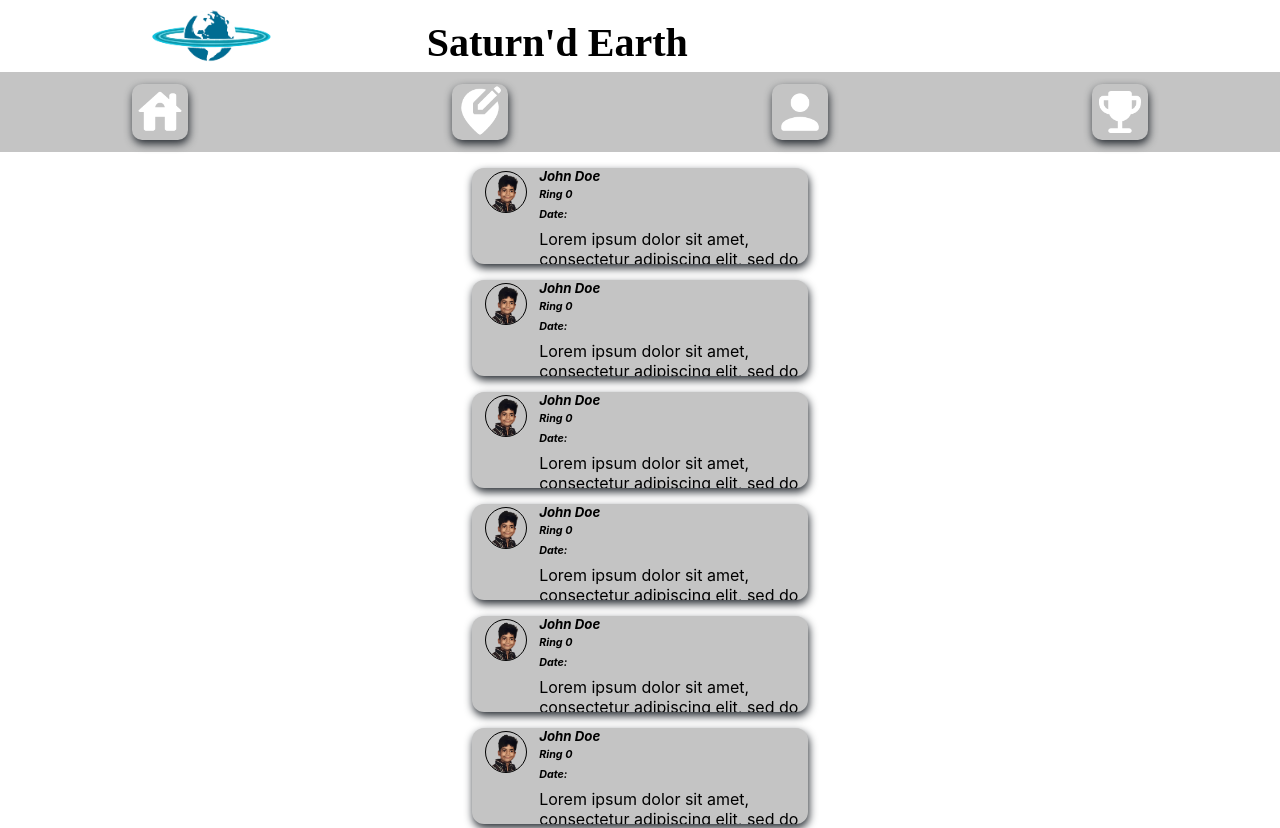
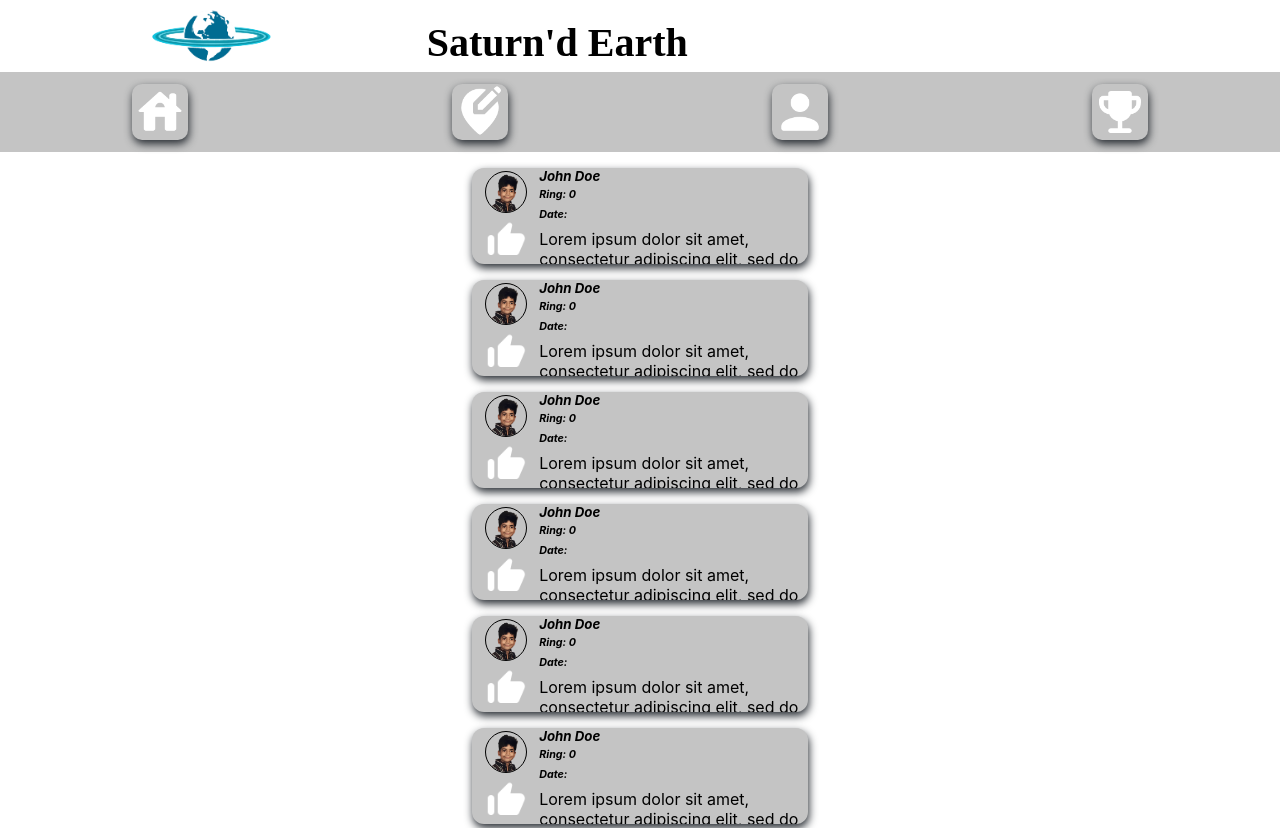
Before and after one commit to Saturnd-Earth/se-fe, a React (Create React App) app: page / in a window 1280 px wide. Shown: the top 828 px of the page. Built offline with nearby package versions, Linux system fonts and the light colour scheme; a web font is replaced by a local one.

Commit message:
add like functionality to post div

```diff
--- a/src/Post/Post.js
+++ b/src/Post/Post.js
@@ -1,10 +1,13 @@
 import React, { Component }  from 'react';
 import './Post.scss';
-import dummyIcon from '../images/dummyIcon.png'
+// icons
+import dummyIcon from '../images/dummyIcon.png';
+import defaultLike from '../images/like-white.png';
+import blueLike from '../images/like-blue.png';
 
 export default class Post extends Component {
-    constructor() {
-        super();
+    constructor(props) {
+        super(props);
         this.state = {
             userInfo: {
                 userIcon: dummyIcon,
@@ -13,7 +16,12 @@ export default class Post extends Component {
             postInfo: {
                 ring: 0,
                 id: null,
-                date: null
+                date: null,
+                liked: false,
+                postContent: 'Lorem ipsum dolor sit amet, consectetur adipiscing elit, sed do eiusmod tempor incididunt ut labore et dolore magna aliqua.'
+            },
+            page: {
+                myPosts: true
             }
         }
     }
@@ -22,24 +30,35 @@ export default class Post extends Component {
         //
     }
 
+    like = () => {
+        console.log('Hello');
+        this.setState({postInfo: {
+            ...this.state.postInfo,
+            liked: !this.state.postInfo.liked
+        }})
+    }
+
     render() {
+        let likeButton;
+        !this.state.postInfo.liked ? likeButton = defaultLike : likeButton = blueLike;
         return (
             <section className='post'>
                 <section className='post-left'>
                     <div className='post-left-top'>
-                        <img src={this.state.userInfo.userIcon} alt={'User Icon'} id='user-icon'/>
+                        <img src={this.state.userInfo.userIcon} alt='User Icon' id='user-icon'/>
                     </div>
-                    <div className='post-left-bottom'></div>
+                    <div className='post-left-bottom'>
+                        <img src={likeButton} alt='Like button' id='like-button' onClick={() => this.like()}/>
+                    </div>
                 </section>
                 <section className='post-right'>
                     <div className='post-right-top'>
                             <em><strong><h5 className='post-right-top-h' id='name-header'>{this.state.userInfo.name}</h5></strong></em><br/>
-                            <em><h6 className='post-right-top-h' id='prt2'>Ring {this.state.postInfo.ring}</h6></em><br/>
+                            <em><h6 className='post-right-top-h' id='prt2'>Ring: {this.state.postInfo.ring}</h6></em><br/>
                             <em><h6 className='post-right-top-h' id='prt3'>Date: </h6></em>
                     </div>
                     <div className='post-right-bottom'>
-                        <p className='post-right-bottom-p'>Lorem ipsum dolor sit amet, consectetur adipiscing elit, sed do eiusmod tempor incididunt ut labore et dolore magna aliqua.
-                        </p>
+                        <p className='post-right-bottom-p'>{this.state.postInfo.postContent}</p>
                     </div>
                 </section>
             </section>
--- a/src/Post/Post.scss
+++ b/src/Post/Post.scss
@@ -33,6 +33,15 @@
                 align-self: center;
             }
         }
+        .post-left-bottom {
+            display: flex;
+            justify-content: center;
+            #like-button {
+                width: 40px;
+                align-self: center;
+                cursor: pointer;
+            }
+        }
     }
     //
     .post-right {
```
Also changed, not shown: 1 other file (tests, documents, lock files or other folders).
